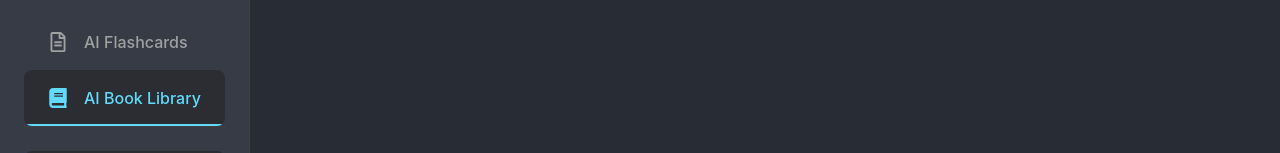
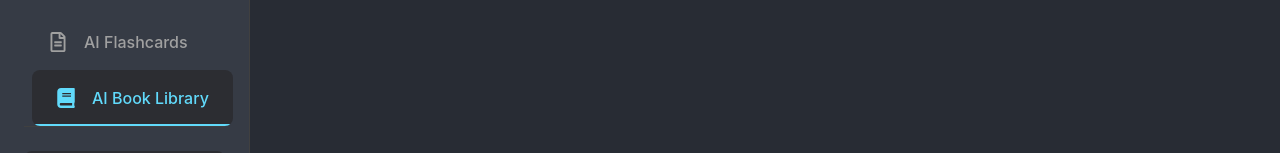
Before and after one commit to ansht3/note_gpt, a React (Create React App) app: page /library in a window 1280 px wide. Shown: the part 375-528 px from the top of the page. Built offline with nearby package versions, Linux system fonts and the light colour scheme; the HTML template or start-up script is replaced by a standard one.

Commit message:
adding new change to sidebar css

```diff
--- a/src/components/Sidebar.css
+++ b/src/components/Sidebar.css
@@ -60,6 +60,7 @@ nav {
 .nav-item.active {
   background-color: var(--background-elevated);
   color: var(--primary-color);
+  transform: translateX(var(--space-xs));
 }
 
 .nav-item svg {
```
